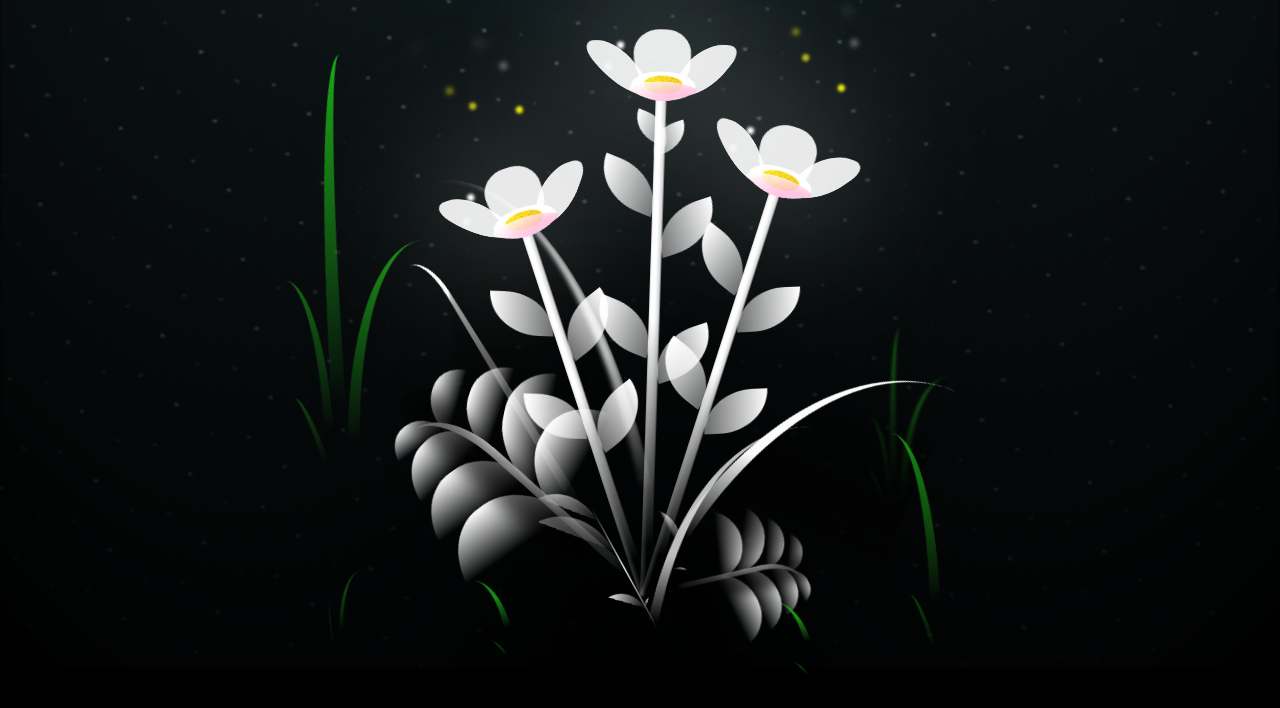
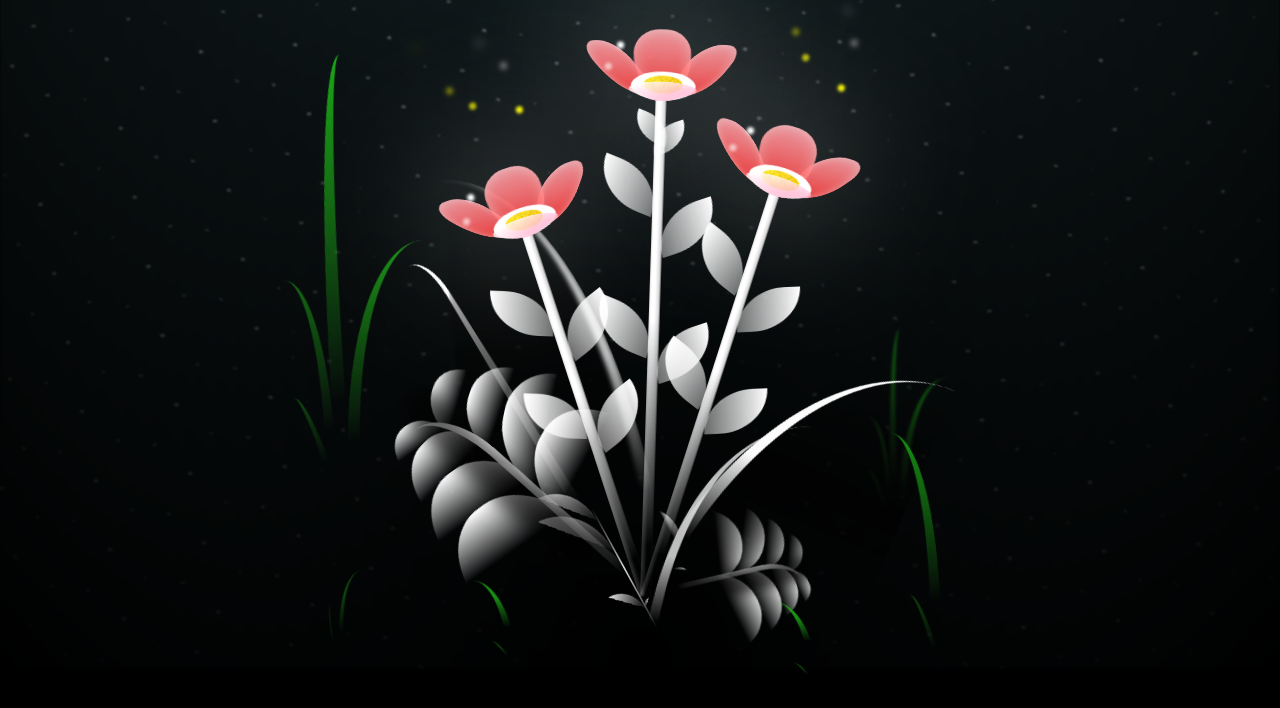
Before and after one commit to Yushchenko02/flovers4, a plain HTML site: page flower.html in a window 1280 px wide. Shown: the part 132-840 px from the top of the page. Drawn offline with Linux system fonts and the light colour scheme.

Commit message:
Update style.css

```diff
--- a/css/style.css
+++ b/css/style.css
@@ -179,8 +179,8 @@
   width: 8vmin;
   height: 11vmin;
   border-radius: 51% 49% 47% 53%/44% 45% 55% 69%;
-  background-color: #ff69b4;
-  background-image: linear-gradient(to top, #fff, #fff);
+  background-color: #ff6fa5;;
+  background-image: linear-gradient(to top, #ff2b2b, #ff9aa2);
   transform-origin: bottom center;
   opacity: 0.9;
   box-shadow: inset 0 0 2vmin rgba(255, 255, 255, 0.5);
```
